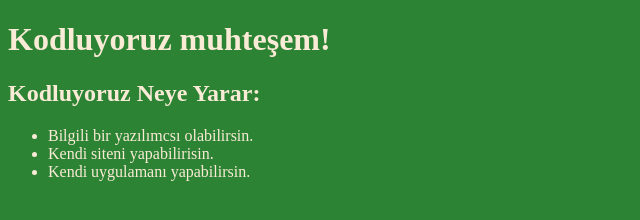
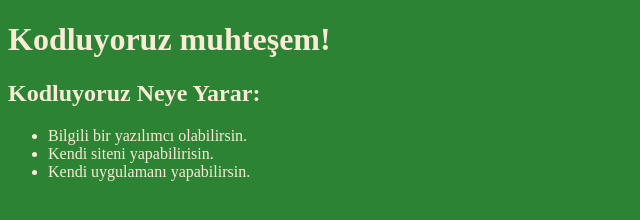
Before and after one commit to furkangul03/kodluyoruzilkrepo, a plain HTML site: page index.html in a window 1280 px wide. Shown: the full height of the page, 0-640 px from the left. Drawn offline with Linux system fonts and the light colour scheme.

Commit message:
hatalar giderildi.

```diff
--- a/index.html
+++ b/index.html
@@ -15,7 +15,7 @@
     Kodluyoruz Neye Yarar:
   </h2>
   <ul>
-    <li>Bilgili bir yazılımcsı olabilirsin.</li>
+    <li>Bilgili bir yazılımcı olabilirsin.</li>
     <li>Kendi siteni yapabilirisin.</li>
     <li>Kendi uygulamanı yapabilirsin.</li>
   </ul>
```
